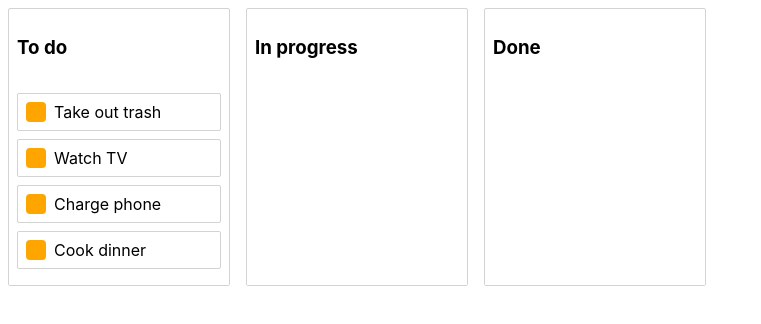
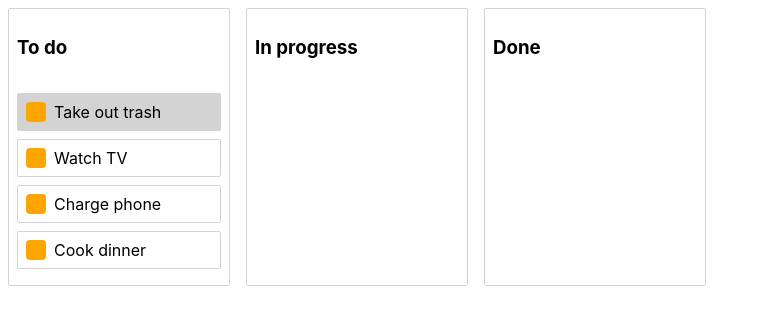
Before and after one commit to JLKP001/tutorial-react-beautiful-dnd, a React (Create React App) app: page / in a window 1280 px wide. Shown: the top 324 px of the page, without its empty margins (0-761 px from the left). Built offline with nearby package versions, Linux system fonts and the light colour scheme.

Commit message:
Added isDragDisabled to disable task-1. Added isDropDisabled to prevent dragging backwards

```diff
--- a/src/App.js
+++ b/src/App.js
@@ -13,6 +13,9 @@ const App = () => {
   const onDragStart = (start) => {
     document.body.style.color = "orange";
     document.body.style.transition = "background-color 1s ease";
+
+    const homeIndex = state.columnOrder.indexOf(start.source.droppableId);
+    setstate({ ...state, homeIndex });
   };
   const onDragUpdate = (update) => {
     const { destination } = update;
@@ -22,6 +25,8 @@ const App = () => {
     document.body.style.backgroundColor = `rgba(153,141,217,${opacity})`;
   };
   const onDragEnd = (result) => {
+    setstate({ ...state, homeIndex: null });
+
     document.body.style.color = "inherit";
     document.body.style.backgroundColor = "inherit";
     const { destination, source, draggableId } = result;
@@ -82,11 +87,20 @@ const App = () => {
       onDragEnd={onDragEnd}
     >
       <Container>
-        {state.columnOrder.map((columnId) => {
+        {state.columnOrder.map((columnId, index) => {
           const column = state.columns[columnId];
           const tasks = column.taskIds.map((taskId) => state.tasks[taskId]);
 
-          return <Column key={column.id} column={column} tasks={tasks} />;
+          const isDropDisabled = index < state.homeIndex;
+
+          return (
+            <Column
+              key={column.id}
+              column={column}
+              tasks={tasks}
+              isDropDisabled={isDropDisabled}
+            />
+          );
         })}
       </Container>
     </DragDropContext>
--- a/src/Column.jsx
+++ b/src/Column.jsx
@@ -24,11 +24,11 @@ const TaskList = styled.div`
   min-height: 100px;
 `;
 
-export const Column = ({ column, tasks }) => {
+export const Column = ({ column, tasks, isDropDisabled }) => {
   return (
     <Container>
       <Title>{column.title}</Title>{" "}
-      <Droppable droppableId={column.id}>
+      <Droppable droppableId={column.id} isDropDisabled={isDropDisabled}>
         {(provided, snapshot) => (
           <TaskList
             ref={provided.innerRef}
--- a/src/Task.jsx
+++ b/src/Task.jsx
@@ -7,7 +7,12 @@ const Container = styled.div`
   border-radius: 2px;
   padding: 8px;
   margin-bottom: 8px;
-  background-color: ${(props) => (props.isDragging ? "lightgreen" : "white")};
+  background-color: ${(props) =>
+    props.isDragDisabled
+      ? "lightgrey"
+      : props.isDragging
+      ? "lightgreen"
+      : "white"};
 
   display: flex;
 `;
@@ -21,13 +26,19 @@ const Handle = styled.div`
 `;
 
 export const Task = ({ task, index }) => {
+  const isDragDisabled = task.id === "task-1";
   return (
-    <Draggable draggableId={task.id} index={index}>
+    <Draggable
+      draggableId={task.id}
+      index={index}
+      isDragDisabled={isDragDisabled}
+    >
       {(provided, snapshot) => (
         <Container
           {...provided.draggableProps}
           ref={provided.innerRef}
           isDragging={snapshot.isDragging}
+          isDragDisabled={isDragDisabled}
         >
           <Handle {...provided.dragHandleProps} />
           {task.content}
```
